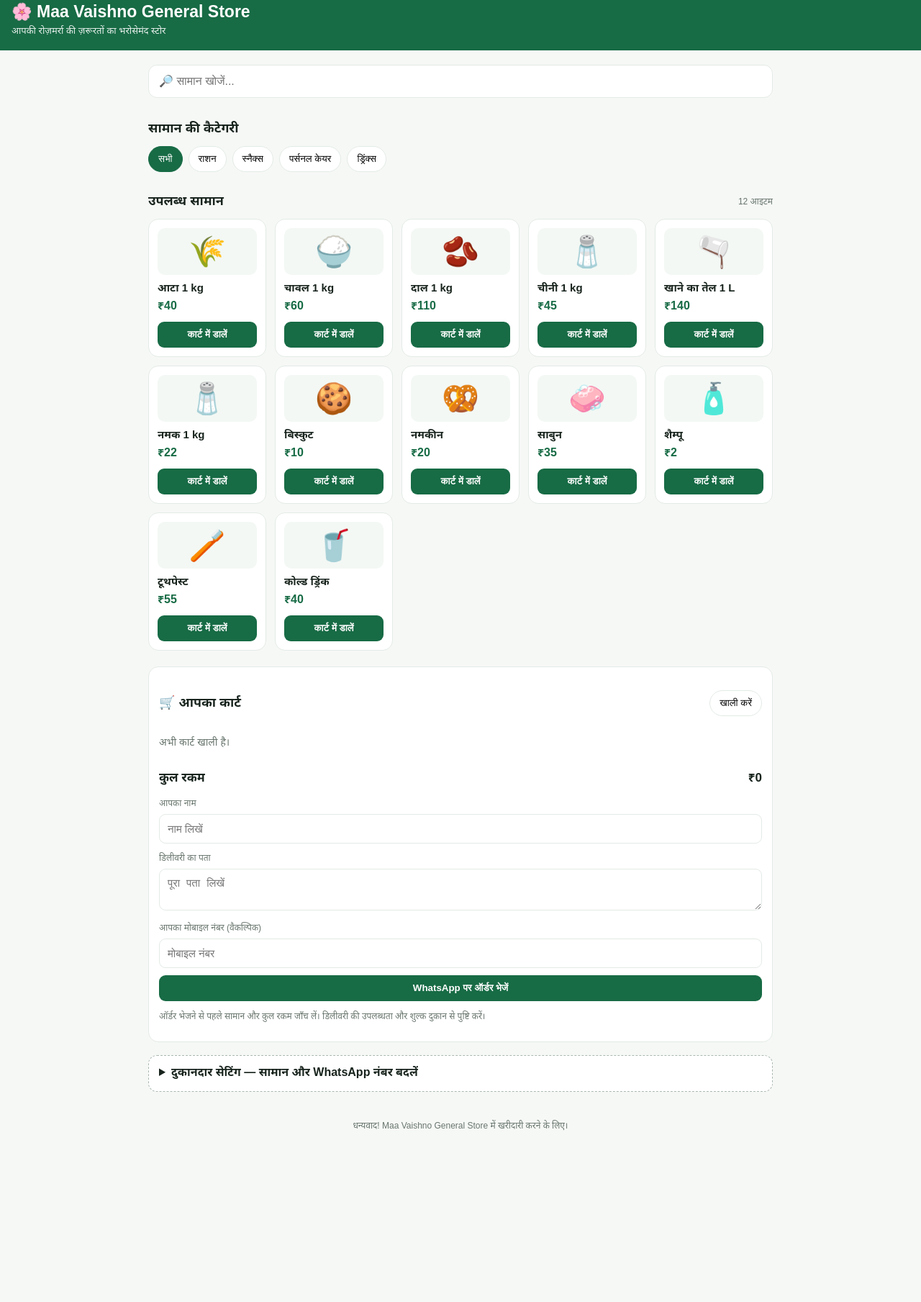
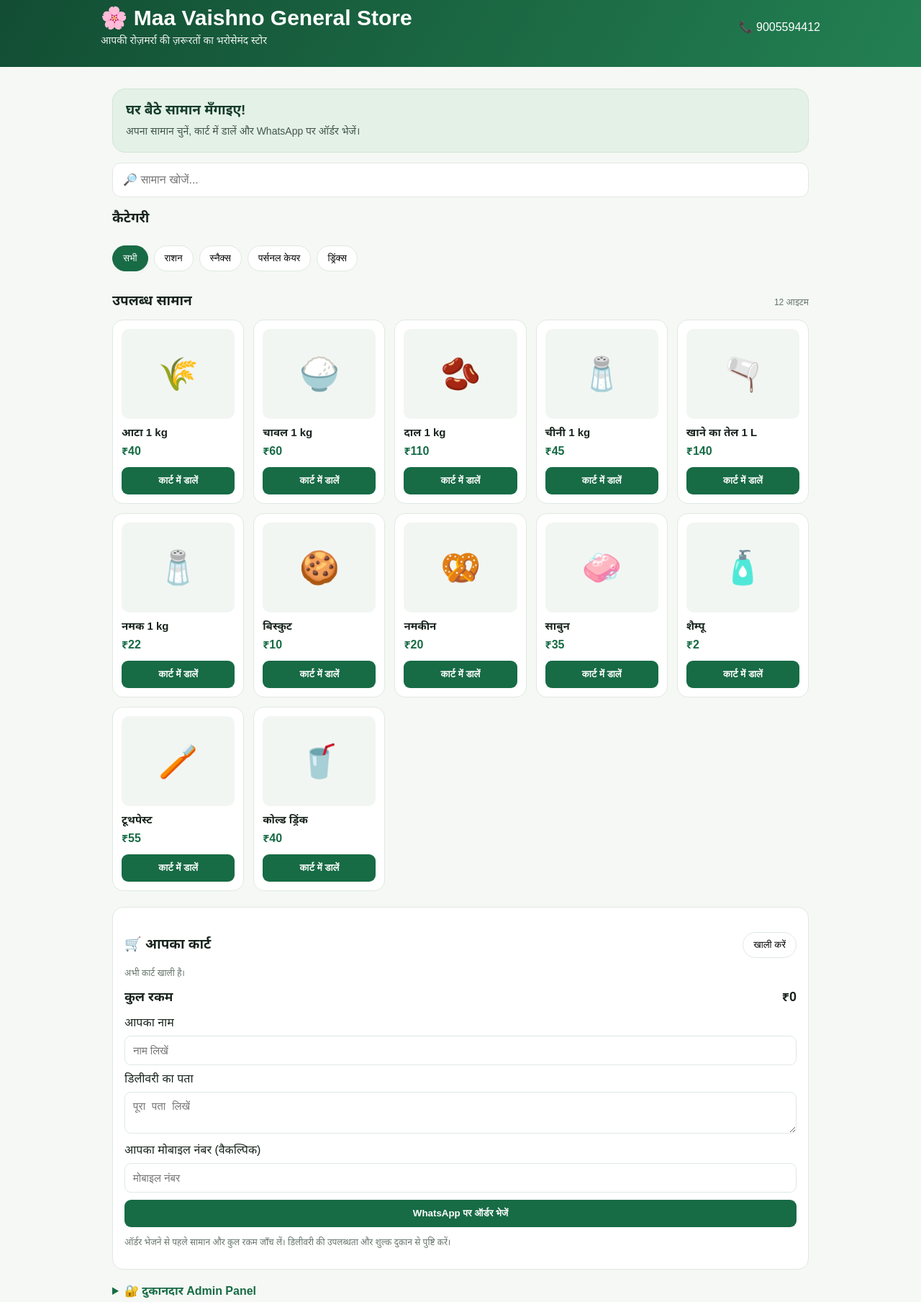
Before and after one commit to aryankesarwani804-arch/Maa-Vashnu-General-Store-2026, a plain HTML site: page index.html in a window 1280 px wide. Shown: the part 19-1828 px from the top of the page at 72% size. Before the commit the page ends 1616 px from the top, so only its background shows below. Drawn offline with Linux system fonts and the light colour scheme.

Commit message:
Update index.html

```diff
--- a/index.html
+++ b/index.html
@@ -1,121 +1,149 @@
 <!doctype html>
 <html lang="hi">
 <head>
-<meta charset="utf-8">
-<meta name="viewport" content="width=device-width, initial-scale=1">
+<meta charset="utf-8"><meta name="viewport" content="width=device-width,initial-scale=1">
 <meta name="theme-color" content="#176b45">
 <title>Maa Vaishno General Store</title>
 <style>
-:root{--green:#176b45;--light:#f3f8f4;--ink:#17231c;--muted:#68756d;--line:#e3ebe5}
-*{box-sizing:border-box}body{margin:0;font-family:Arial,"Noto Sans Devanagari",sans-serif;background:#f6f8f6;color:var(--ink)}
-header{background:var(--green);color:white;padding:22px 16px 18px}header h1{font-size:23px;margin:0 0 5px}header p{margin:0;font-size:13px;opacity:.9}
-main{max-width:900px;margin:auto;padding:16px}.search{width:100%;padding:13px 14px;border:1px solid var(--line);border-radius:12px;font-size:16px;margin:4px 0 14px}
-.tabs{display:flex;gap:8px;overflow:auto;padding-bottom:12px}.tab{border:1px solid var(--line);background:white;border-radius:20px;padding:9px 13px;white-space:nowrap;cursor:pointer}.tab.active{background:var(--green);color:white;border-color:var(--green)}
-.grid{display:grid;grid-template-columns:repeat(auto-fill,minmax(145px,1fr));gap:12px}.product{background:white;border:1px solid var(--line);border-radius:14px;padding:12px;display:flex;flex-direction:column;min-height:180px}
-.emoji{height:65px;display:grid;place-items:center;font-size:42px;background:var(--light);border-radius:10px;margin-bottom:9px}
-.product h3{font-size:15px;margin:0 0 5px}.price{font-weight:bold;color:var(--green);margin-bottom:10px}.product button,.primary{border:0;background:var(--green);color:white;padding:10px;border-radius:9px;font-weight:bold;cursor:pointer;margin-top:auto}
-.section-title{display:flex;justify-content:space-between;align-items:center;margin:18px 0 12px}.section-title h2{font-size:18px;margin:0}
-.cart{background:white;border:1px solid var(--line);border-radius:14px;padding:14px;margin-top:22px}.cart-row{display:flex;justify-content:space-between;gap:10px;padding:9px 0;border-bottom:1px solid var(--line);font-size:14px}.qty button{border:1px solid var(--line);background:#fff;border-radius:7px;padding:3px 9px;margin:0 4px}
-.total{display:flex;justify-content:space-between;font-weight:bold;padding:13px 0;font-size:17px}
+:root{--green:#176b45;--dark:#123b2a;--cream:#f5f8f4;--line:#dfe9e1;--muted:#64736a}
+*{box-sizing:border-box}body{margin:0;background:var(--cream);color:#17231c;font-family:Arial,"Noto Sans Devanagari",sans-serif}
+header{background:linear-gradient(120deg,#124d33,#238052);color:white;padding:26px 16px}
+.head{max-width:1000px;margin:auto;display:flex;align-items:center;justify-content:space-between;gap:12px}
+h1{font-size:clamp(22px,4vw,30px);margin:0 0 6px}header p{margin:0;opacity:.92;font-size:14px}
+main{max-width:1000px;margin:auto;padding:16px}
+.hero{background:#e4f1e7;border:1px solid #d1e4d6;border-radius:18px;padding:18px;margin:14px 0}
+.hero strong{font-size:19px;color:var(--dark)}.hero p{margin:7px 0 0;color:#42564a;font-size:14px}
+.search{width:100%;padding:14px;border:1px solid var(--line);border-radius:12px;font-size:16px;background:white}
+.tabs{display:flex;gap:8px;overflow:auto;padding:12px 0}.tab{border:1px solid var(--line);background:white;border-radius:22px;padding:9px 14px;white-space:nowrap;cursor:pointer}
+.tab.active,.primary{background:var(--green);color:white;border-color:var(--green)}
+.section{display:flex;align-items:center;justify-content:space-between;margin:18px 0 12px}.section h2{font-size:19px;margin:0}
+.grid{display:grid;grid-template-columns:repeat(auto-fill,minmax(155px,1fr));gap:13px}
+.product,.panel,.cart{background:white;border:1px solid var(--line);border-radius:15px;padding:12px}
+.product{display:flex;flex-direction:column;min-height:230px}
+.photo{height:125px;width:100%;object-fit:contain;background:#f2f6f2;border-radius:10px;margin-bottom:10px}
+.product h3{font-size:15px;margin:0 0 6px}.price{font-weight:bold;color:var(--green);margin-bottom:10px}
+button{cursor:pointer}.product button,.primary{border:0;padding:11px;border-radius:9px;font-weight:bold}
+.product button{background:var(--green);color:white;margin-top:auto}
+.cart{margin-top:22px;padding:16px}.cartrow{display:flex;justify-content:space-between;gap:10px;padding:10px 0;border-bottom:1px solid var(--line);font-size:14px}
+.qty button{background:white;border:1px solid var(--line);border-radius:6px;padding:3px 9px}
+.total{display:flex;justify-content:space-between;font-size:18px;font-weight:bold;padding:14px 0}
 .field{width:100%;padding:11px;border:1px solid var(--line);border-radius:9px;margin:6px 0 10px;font-size:15px}
-.note{font-size:12px;color:var(--muted);line-height:1.5}.empty{color:var(--muted);font-size:14px;padding:8px 0}
-footer{text-align:center;color:var(--muted);font-size:12px;padding:24px 12px}
-.admin{background:white;border:1px dashed #a9b8ae;border-radius:12px;padding:14px;margin-top:18px}.admin summary{font-weight:bold;cursor:pointer}.admin-grid{display:grid;grid-template-columns:1fr 1fr;gap:8px}.admin-grid .field{margin:0}.small{font-size:12px;color:var(--muted)}
-@media(max-width:420px){.grid{grid-template-columns:repeat(2,minmax(0,1fr))}.admin-grid{grid-template-columns:1fr}}
+.note,.muted{font-size:12px;color:var(--muted);line-height:1.5}
+.admin{margin:20px 0}.admin summary{cursor:pointer;font-weight:bold;color:var(--green)}
+.adminbox{padding:14px;background:#fff;border:1px dashed #9ab6a3;border-radius:14px;margin-top:10px}
+.admin-grid{display:grid;grid-template-columns:repeat(2,minmax(0,1fr));gap:8px}
+.actions{display:flex;gap:8px;flex-wrap:wrap}.danger{background:#a72d2d;color:#fff;border:0;border-radius:8px;padding:9px}
+.editlist{display:grid;gap:8px;margin-top:12px}.edititem{display:grid;grid-template-columns:1fr auto auto;gap:8px;align-items:center;border-bottom:1px solid var(--line);padding:8px 0}
+footer{text-align:center;color:var(--muted);font-size:12px;padding:25px}
+@media(max-width:480px){.grid{grid-template-columns:repeat(2,minmax(0,1fr))}.admin-grid{grid-template-columns:1fr}.head{align-items:flex-start;flex-direction:column}}
 </style>
 </head>
 <body>
-<header><h1>🌸 Maa Vaishno General Store</h1><p>आपकी रोज़मर्रा की ज़रूरतों का भरोसेमंद स्टोर</p></header>
+<header><div class="head"><div><h1>🌸 Maa Vaishno General Store</h1><p>आपकी रोज़मर्रा की ज़रूरतों का भरोसेमंद स्टोर</p></div><div>📞 9005594412</div></div></header>
 <main>
+<div class="hero"><strong>घर बैठे सामान मँगाइए!</strong><p>अपना सामान चुनें, कार्ट में डालें और WhatsApp पर ऑर्डर भेजें।</p></div>
 <input id="search" class="search" placeholder="🔎 सामान खोजें..." oninput="renderProducts()">
-<div class="section-title"><h2>सामान की कैटेगरी</h2></div>
-<div id="tabs" class="tabs"></div>
-<div class="section-title"><h2>उपलब्ध सामान</h2><span class="small" id="count"></span></div>
+<div class="section"><h2>कैटेगरी</h2></div><div id="tabs" class="tabs"></div>
+<div class="section"><h2>उपलब्ध सामान</h2><span class="muted" id="count"></span></div>
 <div id="products" class="grid"></div>
 <section class="cart">
- <div class="section-title"><h2>🛒 आपका कार्ट</h2><button class="tab" onclick="clearCart()">खाली करें</button></div>
- <div id="cartItems" class="empty">अभी कार्ट खाली है।</div>
+ <div class="section"><h2>🛒 आपका कार्ट</h2><button class="tab" onclick="clearCart()">खाली करें</button></div>
+ <div id="cartItems" class="muted">अभी कार्ट खाली है।</div>
  <div class="total"><span>कुल रकम</span><span id="total">₹0</span></div>
- <label class="small" for="customer">आपका नाम</label><input id="customer" class="field" placeholder="नाम लिखें">
- <label class="small" for="address">डिलीवरी का पता</label><textarea id="address" class="field" rows="2" placeholder="पूरा पता लिखें"></textarea>
- <label class="small" for="phone">आपका मोबाइल नंबर (वैकल्पिक)</label><input id="phone" class="field" placeholder="मोबाइल नंबर">
+ <label>आपका नाम</label><input id="customer" class="field" placeholder="नाम लिखें">
+ <label>डिलीवरी का पता</label><textarea id="address" class="field" rows="2" placeholder="पूरा पता लिखें"></textarea>
+ <label>आपका मोबाइल नंबर (वैकल्पिक)</label><input id="phone" class="field" placeholder="मोबाइल नंबर">
  <button class="primary" style="width:100%" onclick="placeOrder()">WhatsApp पर ऑर्डर भेजें</button>
  <p class="note">ऑर्डर भेजने से पहले सामान और कुल रकम जाँच लें। डिलीवरी की उपलब्धता और शुल्क दुकान से पुष्टि करें।</p>
 </section>
-<details class="admin">
- <summary>दुकानदार सेटिंग — सामान और WhatsApp नंबर बदलें</summary>
- <p class="small">यह सेटिंग इसी ब्राउज़र/डिवाइस में सेव होती है। ग्राहकों को अपडेट दिखाने के लिए ऐप की फाइल/ऑनलाइन साइट अपडेट करनी होगी।</p>
- <label class="small">दुकान का WhatsApp नंबर (देश कोड सहित, जैसे 91XXXXXXXXXX)</label>
- <input id="storePhone" class="field" placeholder="91XXXXXXXXXX">
- <button class="tab" onclick="savePhone()">नंबर सेव करें</button>
- <hr style="border:0;border-top:1px solid var(--line);margin:15px 0">
- <h3 style="font-size:15px">नया सामान जोड़ें</h3>
- <div class="admin-grid">
-  <input id="newName" class="field" placeholder="सामान का नाम">
-  <input id="newPrice" class="field" type="number" min="0" placeholder="कीमत ₹">
-  <input id="newCategory" class="field" placeholder="कैटेगरी">
-  <input id="newEmoji" class="field" placeholder="इमोजी, जैसे 🥫">
+
+<details class="admin"><summary>🔐 दुकानदार Admin Panel</summary>
+<div class="adminbox">
+ <div id="loginArea">
+  <p class="muted">दुकानदार के लिए लॉगिन करें।</p>
+  <input id="adminPass" class="field" type="password" placeholder="Admin password">
+  <button class="primary" onclick="login()">लॉगिन</button>
  </div>
- <button class="primary" style="margin-top:9px" onclick="addProduct()">सामान जोड़ें</button>
- <button class="tab" onclick="resetProducts()">डेमो सामान वापस लाएँ</button>
-</details>
+ <div id="adminArea" hidden>
+  <p class="note">यह Admin Panel इस ब्राउज़र में सामान और फोटो सेव करता है। वेबसाइट के सभी ग्राहकों तक बदलाव पहुँचाने के लिए अपडेटेड वेबसाइट फाइल दोबारा प्रकाशित करनी होगी।</p>
+  <h3>नया सामान जोड़ें / बदलें</h3>
+  <input id="pName" class="field" placeholder="सामान का नाम">
+  <div class="admin-grid">
+   <input id="pPrice" class="field" type="number" min="0" placeholder="कीमत ₹">
+   <input id="pCat" class="field" placeholder="कैटेगरी">
+  </div>
+  <label class="muted">सामान की असली फोटो चुनें</label><input id="pImage" class="field" type="file" accept="image/*">
+  <div class="actions"><button class="primary" onclick="saveProduct()">सामान सेव करें</button><button class="tab" onclick="cancelEdit()">नया सामान</button><button class="tab" onclick="changePassword()">पासवर्ड बदलें</button><button class="tab" onclick="logout()">लॉगआउट</button></div>
+  <h3>मौजूदा सामान</h3><div id="editList" class="editlist"></div>
+ </div>
+</div></details>
 </main>
 <footer>धन्यवाद! Maa Vaishno General Store में खरीदारी करने के लिए।</footer>
 <script>
-const defaults=[
- {id:1,name:"आटा 1 kg",price:40,cat:"राशन",emoji:"🌾"},
- {id:2,name:"चावल 1 kg",price:60,cat:"राशन",emoji:"🍚"},
- {id:3,name:"दाल 1 kg",price:110,cat:"राशन",emoji:"🫘"},
- {id:4,name:"चीनी 1 kg",price:45,cat:"राशन",emoji:"🧂"},
- {id:5,name:"खाने का तेल 1 L",price:140,cat:"राशन",emoji:"🫗"},
- {id:6,name:"नमक 1 kg",price:22,cat:"राशन",emoji:"🧂"},
- {id:7,name:"बिस्कुट",price:10,cat:"स्नैक्स",emoji:"🍪"},
- {id:8,name:"नमकीन",price:20,cat:"स्नैक्स",emoji:"🥨"},
- {id:9,name:"साबुन",price:35,cat:"पर्सनल केयर",emoji:"🧼"},
- {id:10,name:"शैम्पू",price:2,cat:"पर्सनल केयर",emoji:"🧴"},
- {id:11,name:"टूथपेस्ट",price:55,cat:"पर्सनल केयर",emoji:"🪥"},
- {id:12,name:"कोल्ड ड्रिंक",price:40,cat:"ड्रिंक्स",emoji:"🥤"}
+const DEFAULTS=[
+{id:1,name:"आटा 1 kg",price:40,cat:"राशन",image:"",emoji:"🌾"},
+{id:2,name:"चावल 1 kg",price:60,cat:"राशन",image:"",emoji:"🍚"},
+{id:3,name:"दाल 1 kg",price:110,cat:"राशन",image:"",emoji:"🫘"},
+{id:4,name:"चीनी 1 kg",price:45,cat:"राशन",image:"",emoji:"🧂"},
+{id:5,name:"खाने का तेल 1 L",price:140,cat:"राशन",image:"",emoji:"🫗"},
+{id:6,name:"नमक 1 kg",price:22,cat:"राशन",image:"",emoji:"🧂"},
+{id:7,name:"बिस्कुट",price:10,cat:"स्नैक्स",image:"",emoji:"🍪"},
+{id:8,name:"नमकीन",price:20,cat:"स्नैक्स",image:"",emoji:"🥨"},
+{id:9,name:"साबुन",price:35,cat:"पर्सनल केयर",image:"",emoji:"🧼"},
+{id:10,name:"शैम्पू",price:2,cat:"पर्सनल केयर",image:"",emoji:"🧴"},
+{id:11,name:"टूथपेस्ट",price:55,cat:"पर्सनल केयर",image:"",emoji:"🪥"},
+{id:12,name:"कोल्ड ड्रिंक",price:40,cat:"ड्रिंक्स",image:"",emoji:"🥤"}
 ];
-let products=JSON.parse(localStorage.getItem("mv_products")||"null")||defaults;
-let cart={};let active="सभी";
-function save(){localStorage.setItem("mv_products",JSON.stringify(products))}
+const STORE_PHONE="919005594412";
+const DEFAULT_ADMIN="Vaishno@2026";
+let products=JSON.parse(localStorage.getItem("mv_products_v2")||"null")||DEFAULTS;
+let cart={},active="सभी",editingId=null,uploadedImage="";
+function persist(){try{localStorage.setItem("mv_products_v2",JSON.stringify(products));return true}catch(e){alert("फोटो बहुत बड़ी है। छोटी फोटो चुनें।");return false}}
+function esc(s){return String(s).replace(/[&<>"']/g,c=>({"&":"&amp;","<":"&lt;",">":"&gt;",'"':"&quot;","'":"&#39;"}[c]))}
 function cats(){return ["सभी",...new Set(products.map(p=>p.cat))]}
-function renderTabs(){document.getElementById("tabs").innerHTML=cats().map(c=>`<button class="tab ${active===c?'active':''}" onclick="active=${JSON.stringify(c)};renderTabs();renderProducts()">${c}</button>`).join("")}
+function renderTabs(){document.getElementById("tabs").innerHTML=cats().map(c=>`<button class="tab ${active===c?'active':''}" onclick="active=${JSON.stringify(c)};renderTabs();renderProducts()">${esc(c)}</button>`).join("")}
 function renderProducts(){
- const q=document.getElementById("search").value.toLowerCase();
- const list=products.filter(p=>(active==="सभी"||p.cat===active)&&p.name.toLowerCase().includes(q));
+ let q=document.getElementById("search").value.toLowerCase();
+ let list=products.filter(p=>(active==="सभी"||p.cat===active)&&p.name.toLowerCase().includes(q));
  document.getElementById("count").textContent=list.length+" आइटम";
- document.getElementById("products").innerHTML=list.length?list.map(p=>`<article class="product"><div class="emoji">${p.emoji||"🛍️"}</div><h3>${esc(p.name)}</h3><div class="price">₹${p.price}</div><button onclick="addCart(${p.id})">कार्ट में डालें</button></article>`).join(""):'<p class="empty">कोई सामान नहीं मिला।</p>';
+ document.getElementById("products").innerHTML=list.length?list.map(p=>`<article class="product">${p.image?`<img class="photo" src="${p.image}" alt="${esc(p.name)}">`:`<div class="photo" style="display:grid;place-items:center;font-size:45px">${p.emoji||"🛍️"}</div>`}<h3>${esc(p.name)}</h3><div class="price">₹${p.price}</div><button onclick="addCart(${p.id})">कार्ट में डालें</button></article>`).join(""):'<p class="muted">कोई सामान नहीं मिला।</p>';
 }
-function esc(s){return String(s).replace(/[&<>"']/g,c=>({"&":"&amp;","<":"&lt;",">":"&gt;",'"':"&quot;","'":"&#39;"}[c]))}
 function addCart(id){cart[id]=(cart[id]||0)+1;renderCart()}
 function changeQty(id,d){cart[id]=(cart[id]||0)+d;if(cart[id]<=0)delete cart[id];renderCart()}
 function renderCart(){
  let items=Object.entries(cart).filter(([id,q])=>q>0);
- document.getElementById("cartItems").innerHTML=items.length?items.map(([id,q])=>{let p=products.find(x=>x.id==id);return p?`<div class="cart-row"><span>${esc(p.name)}<br><b>₹${p.price*q}</b></span><span class="qty"><button onclick="changeQty(${id},-1)">−</button>${q}<button onclick="changeQty(${id},1)">+</button></span></div>`:""}).join(""):'<div class="empty">अभी कार्ट खाली है।</div>';
+ document.getElementById("cartItems").innerHTML=items.length?items.map(([id,q])=>{let p=products.find(x=>x.id==id);return p?`<div class="cartrow"><span>${esc(p.name)}<br><b>₹${p.price*q}</b></span><span class="qty"><button onclick="changeQty(${id},-1)">−</button> ${q} <button onclick="changeQty(${id},1)">+</button></span></div>`:""}).join(""):'<div class="muted">अभी कार्ट खाली है।</div>';
  document.getElementById("total").textContent="₹"+items.reduce((s,[id,q])=>{let p=products.find(x=>x.id==id);return s+(p?p.price*q:0)},0);
 }
 function clearCart(){cart={};renderCart()}
 function placeOrder(){
- let items=Object.entries(cart).filter(([id,q])=>q>0);
- if(!items.length){alert("पहले कार्ट में सामान जोड़ें।");return}
+ let items=Object.entries(cart).filter(([id,q])=>q>0);if(!items.length){alert("पहले कार्ट में सामान जोड़ें।");return}
  let name=document.getElementById("customer").value.trim(),addr=document.getElementById("address").value.trim();
- if(!name||!addr){alert("कृपया अपना नाम और डिलीवरी का पता भरें।");return}
- let phone=(localStorage.getItem("mv_phone")||"").replace(/\D/g,"");
- if(phone.length<10){alert("दुकानदार सेटिंग में अपना WhatsApp नंबर देश कोड सहित सेव करें।");return}
+ if(!name||!addr){alert("कृपया अपना नाम और पता भरें।");return}
  let lines=items.map(([id,q])=>{let p=products.find(x=>x.id==id);return p?`${p.name} x ${q} = ₹${p.price*q}`:""}).join("\n");
  let total=items.reduce((s,[id,q])=>{let p=products.find(x=>x.id==id);return s+(p?p.price*q:0)},0);
  let msg=`नया ऑर्डर - Maa Vaishno General Store\nनाम: ${name}\nपता: ${addr}\nमोबाइल: ${document.getElementById("phone").value||"नहीं दिया"}\n\n${lines}\n\nकुल: ₹${total}\nकृपया ऑर्डर की पुष्टि करें।`;
- window.open("https://wa.me/"+phone+"?text="+encodeURIComponent(msg),"_blank");
+ location.href="https://wa.me/"+STORE_PHONE+"?text="+encodeURIComponent(msg);
 }
-function savePhone(){let p=document.getElementById("storePhone").value.replace(/\D/g,"");if(p.length<10){alert("सही WhatsApp नंबर लिखें।");return}localStorage.setItem("mv_phone",p);alert("नंबर इस डिवाइस में सेव हो गया।")}
-function addProduct(){
- let name=document.getElementById("newName").value.trim(),price=Number(document.getElementById("newPrice").value),cat=document.getElementById("newCategory").value.trim(),emoji=document.getElementById("newEmoji").value.trim()||"🛍️";
- if(!name||!Number.isFinite(price)||price<0||!cat){alert("नाम, सही कीमत और कैटेगरी भरें।");return}
- products.push({id:Date.now(),name,price,cat,emoji});save();["newName","newPrice","newCategory","newEmoji"].forEach(id=>document.getElementById(id).value="");active="सभी";renderTabs();renderProducts()
+function login(){
+ let saved=localStorage.getItem("mv_admin_pass")||DEFAULT_ADMIN;
+ if(document.getElementById("adminPass").value!==saved){alert("पासवर्ड सही नहीं है।");return}
+ document.getElementById("loginArea").hidden=true;document.getElementById("adminArea").hidden=false;renderEditList()
 }
-function resetProducts(){if(confirm("डेमो सामान वापस लाएँ? आपके जोड़े सामान हट जाएँगे।")){products=defaults;save();active="सभी";renderTabs();renderProducts()}}
+function logout(){document.getElementById("loginArea").hidden=false;document.getElementById("adminArea").hidden=true;document.getElementById("adminPass").value=""}
+function changePassword(){let p=prompt("नया Admin password लिखें (कम से कम 8 अक्षर):");if(p&&p.length>=8){localStorage.setItem("mv_admin_pass",p);alert("इस ब्राउज़र में पासवर्ड बदल गया।")}else if(p)alert("कम से कम 8 अक्षर रखें।")}
+function renderEditList(){document.getElementById("editList").innerHTML=products.map(p=>`<div class="edititem"><span>${esc(p.name)} — ₹${p.price}</span><button class="tab" onclick="editProduct(${p.id})">एडिट</button><button class="danger" onclick="deleteProduct(${p.id})">हटाएँ</button></div>`).join("")}
+function editProduct(id){let p=products.find(x=>x.id===id);if(!p)return;editingId=id;document.getElementById("pName").value=p.name;document.getElementById("pPrice").value=p.price;document.getElementById("pCat").value=p.cat;uploadedImage=p.image||"";document.getElementById("pImage").value="";document.getElementById("pName").scrollIntoView({behavior:"smooth"})}
+function cancelEdit(){editingId=null;uploadedImage="";["pName","pPrice","pCat","pImage"].forEach(id=>document.getElementById(id).value="")}
+document.getElementById("pImage").addEventListener("change",e=>{let f=e.target.files[0];if(!f)return;if(f.size>1200000){alert("कृपया 1.2 MB से छोटी फोटो चुनें।");e.target.value="";return}let rd=new FileReader();rd.onload=()=>uploadedImage=rd.result;rd.readAsDataURL(f)});
+function saveProduct(){
+ let name=document.getElementById("pName").value.trim(),price=Number(document.getElementById("pPrice").value),cat=document.getElementById("pCat").value.trim();
+ if(!name||!cat||!Number.isFinite(price)||price<0){alert("नाम, कीमत और कैटेगरी सही भरें।");return}
+ if(editingId!==null){let p=products.find(x=>x.id===editingId);Object.assign(p,{name,price,cat,image:uploadedImage||p.image||""})}
+ else products.push({id:Date.now(),name,price,cat,image:uploadedImage,emoji:"🛍️"});
+ if(!persist())return;cancelEdit();renderTabs();renderProducts();renderEditList();alert("सामान सेव हो गया।")
+}
+function deleteProduct(id){if(!confirm("क्या यह सामान हटाना है?"))return;products=products.filter(p=>p.id!==id);delete cart[id];persist();renderTabs();renderProducts();renderCart();renderEditList()}
 renderTabs();renderProducts();renderCart();
-let savedPhone=localStorage.getItem("mv_phone");if(savedPhone)document.getElementById("storePhone").value=savedPhone;
 </script>
 </body></html>
```
